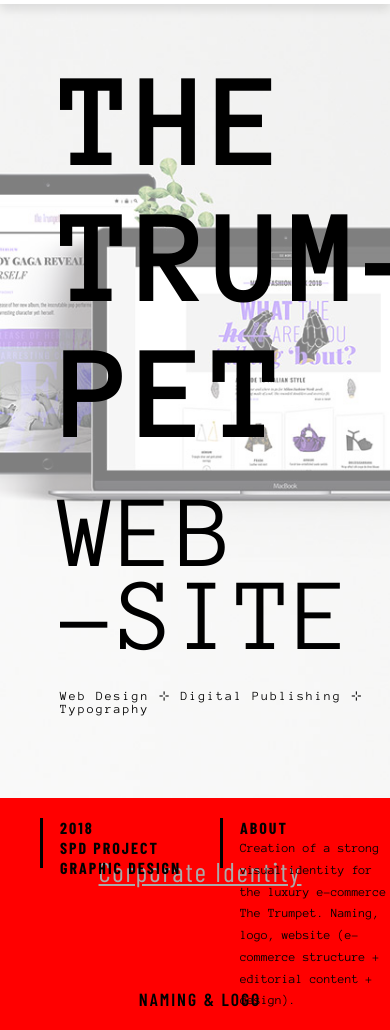
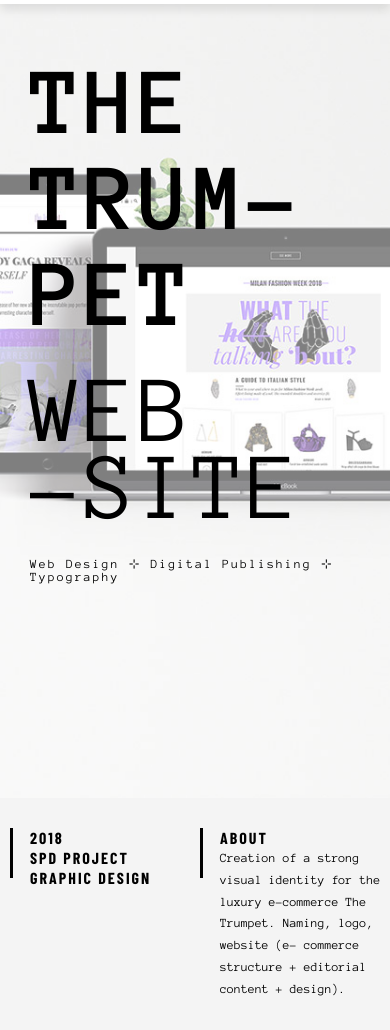
Before and after one commit to silviabocchero/silviabocchero.github.io, a plain HTML site: page portfolio-thetrumpet.html in a window 390 px wide. Shown: the part 46-1076 px from the top of the page. Drawn offline with nearby package versions, Linux system fonts and the light colour scheme; a web font is replaced by a local one.

Commit message:
Header projects

```diff
--- a/portfolio-thetrumpet.html
+++ b/portfolio-thetrumpet.html
@@ -40,7 +40,7 @@
 
   </header>
 
-  <main>
+  <div class="main">
       <!--<p class="main-header-pagename">&#9813 projects</p>-->
 
       <div class="main-header">
--- a/style.css
+++ b/style.css
@@ -8,7 +8,6 @@
 
 body{
   margin: 0 auto;
-  min-width: 400px;
   height: auto;
 
   font-family: monospace;
@@ -38,7 +37,7 @@
   text-align: center;
 }
 
-main{
+.main{
   height: 100vh;
 }
 
@@ -71,15 +70,14 @@
 }
 
 h3{
-  font-family: 'Barlow Condensed', sans-serif;
+  font-family: 'Anonymous Pro', monospace;
   font-weight: 200;
   letter-spacing: 2px;
 
-  font-size: 1.7em;
+  font-size: 1.3em;
   text-align: center;
 
   color: #aaa;
-  text-decoration: underline;
 
   padding: 30px;
 }
@@ -200,7 +198,7 @@
   padding-left: 30px;
 }
 
-main h1{
+.main h1{
   font-family: 'Anonymous Pro', monospace;
 
   font-weight: bold;
@@ -215,12 +213,12 @@
 }
 
 .main-h1-secondary{
-  font-weight: 100;
-  font-size: 6.5em;
-  line-height: 0.8em;
+  font-weight: 100!important;
+  font-size: 6.5em!important;
+  line-height: 0.8em!important;
 }
 
-main h2{
+.main h2{
   text-align: left;
   font-size: 0.8em;
 }
@@ -237,9 +235,9 @@
 
   width: 100%;
   height: auto;
-  background-color: red;
+  background-color: #F4F4F4;
 
-  padding-left: 40px;
+  padding: 10px 0 0 40px;
 }
 
 .main-infos-box{
@@ -283,6 +281,21 @@
   }
   .main-infos-box{
     width: 230px;
+  }
+}
+
+@media screen and (max-width: 415px) {
+  .main h1{
+    font-size: 6em!important;
+  }
+  .main-h1-secondary{
+    font-size: 4em!important;
+  }
+  .main-header{
+    padding-left: 0;
+  }
+  .main-infos-m{
+    padding-left: 10px;
   }
 }
 
```
